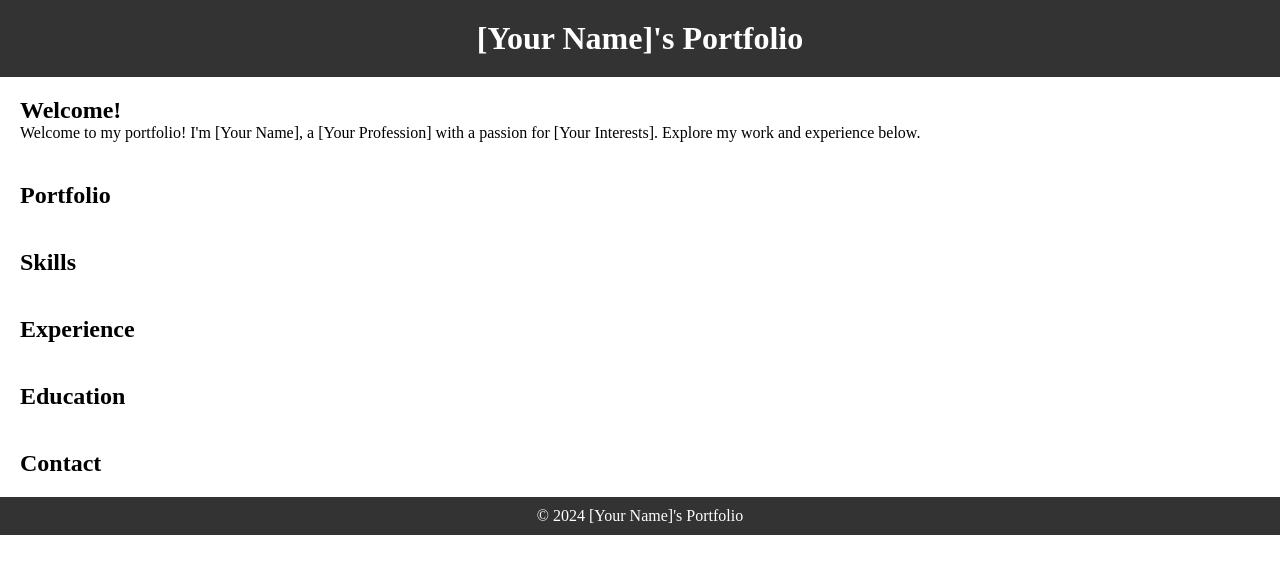
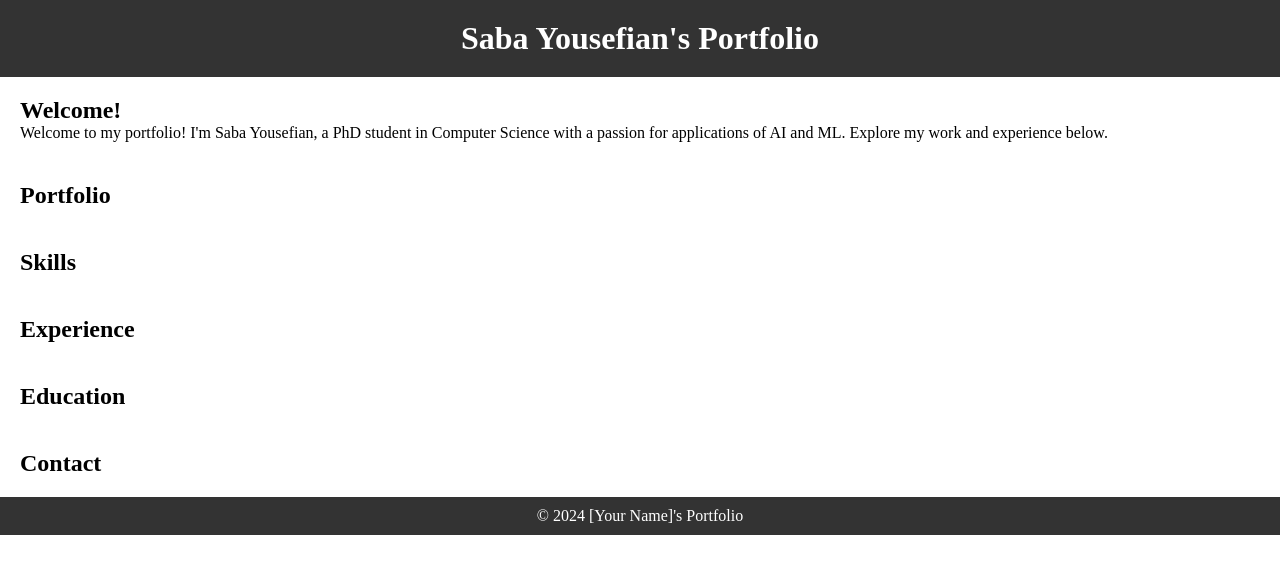
Before and after one commit to SabaJazi/mywebsite, a plain HTML site: page index.html in a window 1280 px wide. Drawn offline with Linux system fonts and the light colour scheme.

Commit message:
Add files via upload

```diff
--- a/index.html
+++ b/index.html
@@ -3,7 +3,7 @@
 <head>
   <meta charset="UTF-8">
   <meta name="viewport" content="width=device-width, initial-scale=1.0">
-  <title>[Your Name]'s Portfolio</title>
+  <title>Saba Yousefian's Portfolio</title>
   <style>
     /* Reset default browser styles */
     body, h1, h2, p {
@@ -36,12 +36,12 @@
 <body>
 
   <header>
-    <h1>[Your Name]'s Portfolio</h1>
+    <h1>Saba Yousefian's Portfolio</h1>
   </header>
 
   <section id="introduction">
     <h2>Welcome!</h2>
-    <p>Welcome to my portfolio! I'm [Your Name], a [Your Profession] with a passion for [Your Interests]. Explore my work and experience below.</p>
+    <p>Welcome to my portfolio! I'm Saba Yousefian, a PhD student in Computer Science with a passion for applications of AI and ML. Explore my work and experience below.</p>
   </section>
 
   <section id="portfolio">
```
